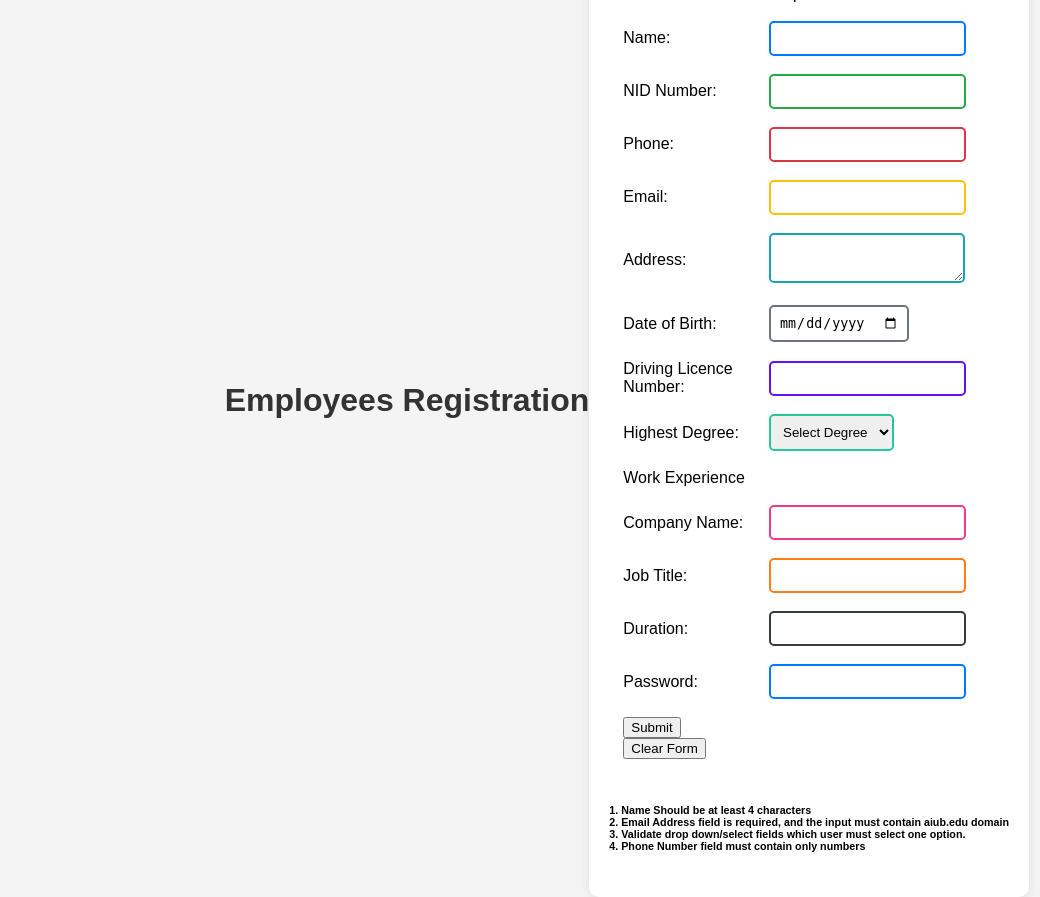
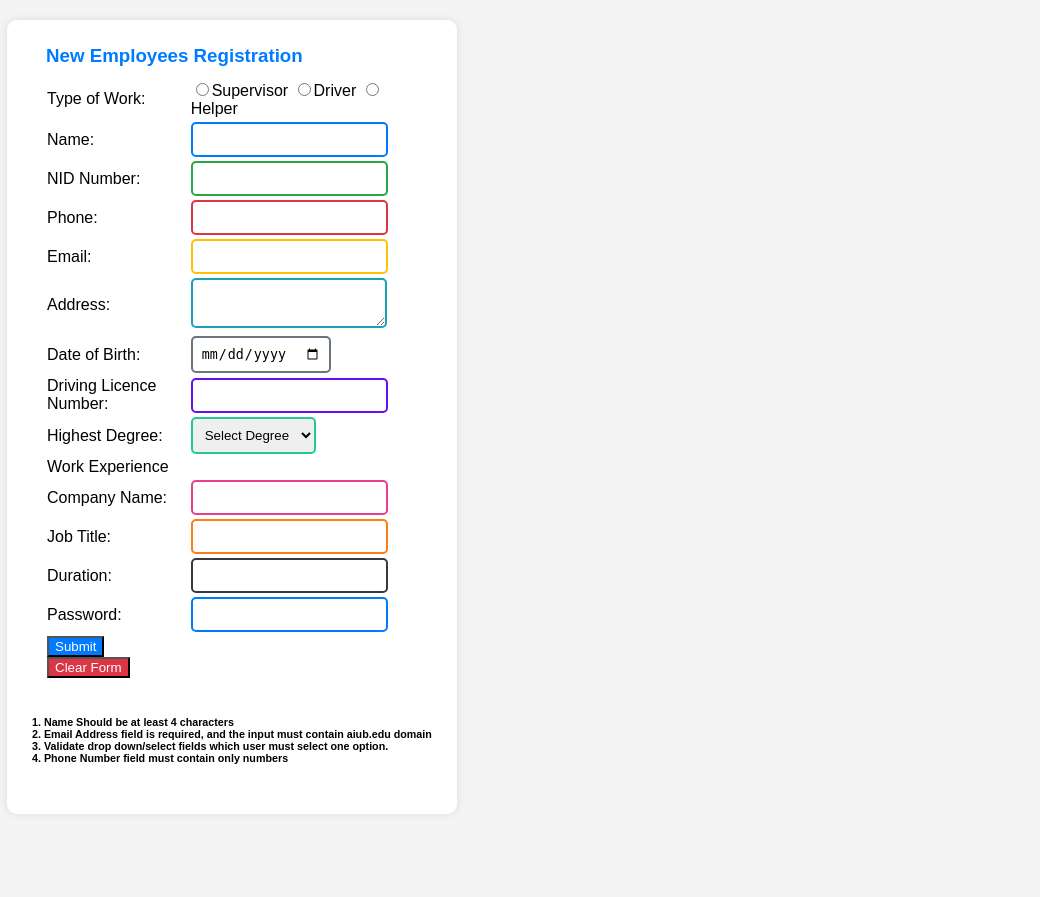
Before and after one commit to Sanjoychandrakarmokar/BUSCOMPANY, a PHP site: page /view/empreg.php in a window 1280 px wide. Shown: the whole page, without its empty margins (13-1053 px from the left). After the commit the page ends 764 px from the top, so only its background shows below. Run offline with PHP 8.4, Linux system fonts and the light colour scheme.

Commit message:
initial commit

```diff
--- a/css/mystyle.css
+++ b/css/mystyle.css
@@ -1,23 +1,17 @@
-/* General Styles */
+/* Enhanced Styles for Employee Registration Form */
+
 body {
     font-family: Arial, sans-serif;
     background-color: #f4f4f4;
-    margin: 0;
-    padding: 0;
-    display: flex;
     justify-content: center;
     align-items: center;
-    height: 100vh;
-}
-
-h1 {
-    text-align: center;
-    color: #333;
+    padding: 20px;
+    margin: 0;
 }
 
 form {
-    background: #fff;
-    padding: 20px;
+    background: #ffffff;
+    padding: 25px;
     border-radius: 10px;
     box-shadow: 0 0 10px rgba(0, 0, 0, 0.1);
     width: 400px;
@@ -30,18 +24,17 @@
 
 legend h3 {
     margin: 0;
-    color: #444;
+    color: #007bff;
+    font-weight: bold;
 }
 
-table {
-    width: 100%;
+/* ID Selectors with Enhanced Visibility */
+#work {
+    border: 2px solid #007bff;
+    padding: 8px;
+    border-radius: 5px;
 }
 
-td {
-    padding: 8px 0;
-}
-
-/* ID Selectors */
 #name {
     border: 2px solid #007bff;
     padding: 8px;
@@ -113,3 +106,24 @@
     padding: 8px;
     border-radius: 5px;
 }
+
+
+button {
+    background: #007bff;
+    color: white;
+    transition: background 0.3s;
+}
+
+input[type="reset"] {
+    background: #dc3545;
+    color: white;
+    transition: background 0.3s;
+}
+
+button:hover {
+    background: #0056b3;
+}
+
+input[type="reset"]:hover {
+    background: #c82333;
+}
--- a/view/empreg.php
+++ b/view/empreg.php
@@ -14,18 +14,18 @@
     </head>
 
     <body>
-        <h1>Employees Registration</h1>
+
         <form action="../control/reg_control.php" method="post" enctype="multipart/form-data" onsubmit="return validation()">
             <fieldset>
                 <legend>
-                    <h3>New Employees</h3>
+                    <h3>New Employees Registration</h3>
                 </legend>
                 <table>
                     <tr>
                     <td>Type of Work:</td>
-                    <td><input type="radio" id="Supervisor" name="work" value="Supervisor">Supervisor
-                    <input type="radio" id="Driver" name="work" value="Driver">Driver
-                    <input type="radio" id="Helper" name="work" value="Helper">Helper</td>
+                    <td><input type="radio" id="work" name="work" value="Supervisor">Supervisor
+                    <input type="radio" id="work" name="work" value="Driver">Driver
+                    <input type="radio" id="work" name="work" value="Helper">Helper</td>
                     <td><?php echo $typeofworkError; ?></td></tr>
 
                     <tr><td>Name:</td><td><input type="text" id="name" name="name" ></td>
```
